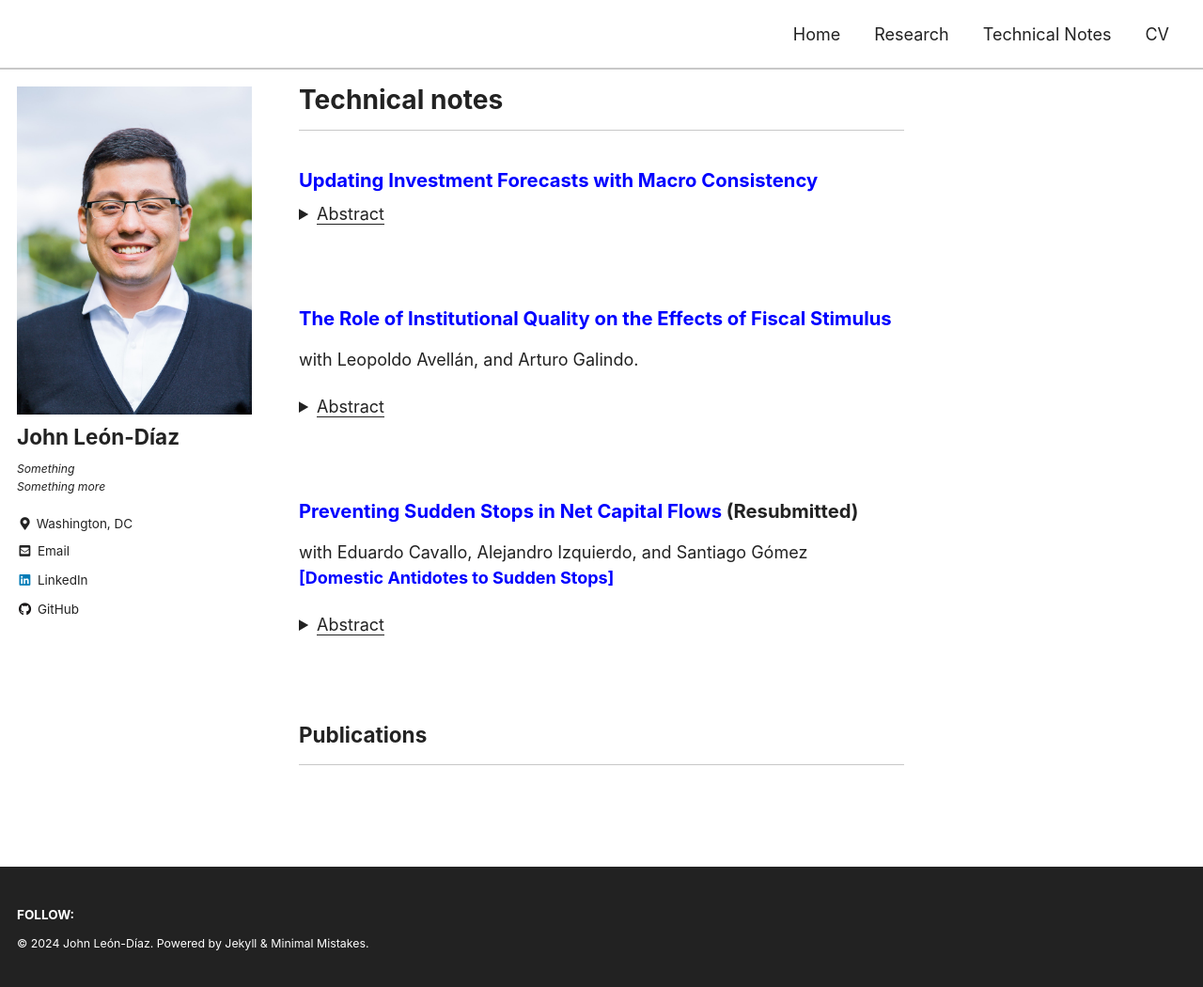
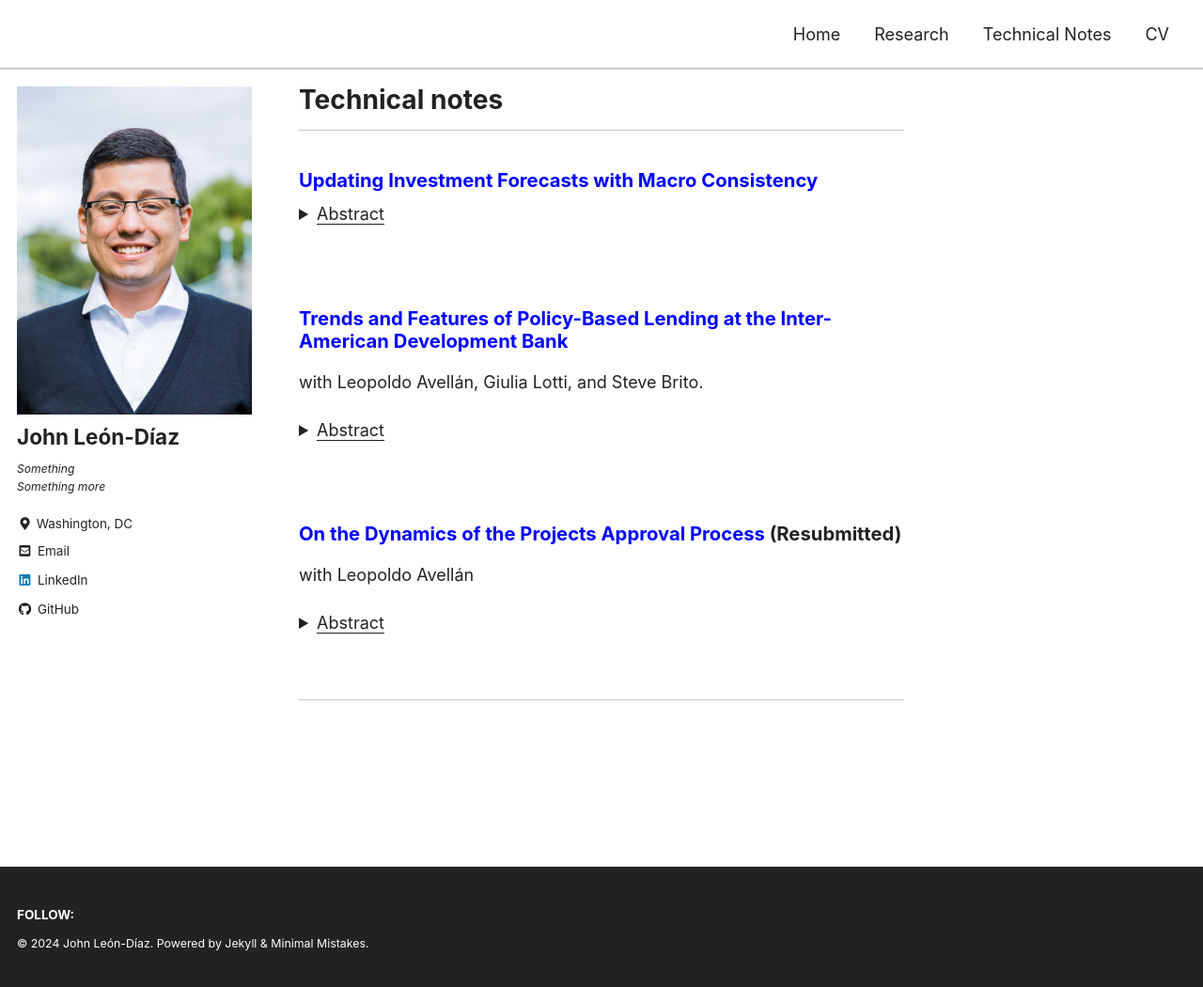
Before and after one commit to jleondia/jleondia.github.io, a Jekyll site: the page built from _pages/technical_notes.md, in a window 1280 px wide and 1050 px high. Shown: the whole window at 94% size. Built offline with Jekyll 4.4.1, drawn with Linux system fonts in a browser that asks for light colours; cached includes are drawn as plain includes; part of the change alters nothing that is shown.

Commit message:
Update technical_notes.md

```diff
--- a/_pages/technical_notes.md
+++ b/_pages/technical_notes.md
@@ -16,25 +16,24 @@ comments: false
 </p>
 </details> <br>
 
-### [The Role of Institutional Quality on the Effects of Fiscal Stimulus](https://publications.iadb.org/en/the-role-of-institutional-quality-on-the-effects-of-fiscal-stimulus)
-with Leopoldo Avellán, and Arturo Galindo.
+### [Trends and Features of Policy-Based Lending at the Inter-American Development Bank](https://publications.iadb.org/en/trends-and-features-policy-based-lending-inter-american-development-bank)
+with Leopoldo Avellán, Giulia Lotti, and Steve Brito.
 
 <details>
     <summary><u>Abstract</u></summary><p>
-  This paper provides evidence on the effect of fiscal stimulus on economic activity for countries with different degrees of institutional quality. For a panel of 113 countries during the period 1988-2017, we find evidence that an increment of 1% in government consumption yields a sizable, persistent and stable increase in economic activity of 0.9% in countries with higher institutional quality.
+  Policy-based lending is an important element within the toolbox of multilateral development banks to assist countries that need budget support and/or that are embarked on institutional changes or reforms. This Technical Note reviews different aspects of policy-based loans (PBLs) to gain a fresh perspective on their structural and financial features. It examines policy-based loans through the lens of their dual goals of providing beneficiary countries with flexible, liquid, and timely funding to meet their financing needs and of supporting policy reforms or institutional changes in a sector or subsector.</p>
+<p>The discussion identifies general trends in policy-based lending in Latin America and the Caribbean, explores the sectoral allocation of the policy-based loans of the Inter-American Development Bank (IDB), and examines how policy-based loans are combined with other instruments as they provide liquidity and support reforms. It also explores how the IDB compares to other multilateral development banks in Latin America and the Caribbean in terms of policy-based lending.
 </p>
 </details> <br>
 
-### [Preventing Sudden Stops in Net Capital Flows](https://publications.iadb.org/en/preventing-sudden-stops-in-net-capital-flows) (Resubmitted)
-with Eduardo Cavallo, Alejandro Izquierdo, and Santiago Gómez  <br>
-  [<b>[Domestic Antidotes to Sudden Stops]</b>](https://publications.iadb.org/en/domestic-antidotes-sudden-stops)
+### [On the Dynamics of the Projects Approval Process](https://publications.iadb.org/en/preventing-sudden-stops-in-net-capital-flows) (Resubmitted)
+with Leopoldo Avellán
 <details>
     <summary><u>Abstract</u></summary><p>
-  Sudden stops in net capital flows can be prevented if domestic investors either repatriate foreign-held assets or roll over their local asset holdings when foreign investors stop lending or sell off their local asset holdings. This paper presents evidence showing that domestic factors such as low levels of liability dollarization, the consistency of the monetary and exchange rate regimes, low inflation, higher growth, and a solid institutional background, explain why some countries are more successful in eliciting the behaviors that increase the probability of preventing a sudden stop following a tightening of the external borrowing constraint. Prevention is key to offsetting an external credit crunch originating in factors that are usually outside the control of borrowing countries, which can turn into costly sudden stops in net capital flows in the affected economies.
+  This technical note analyzes specific project- and country-level characteristics that affect the duration of the projects approval process from year to year and builds a framework to characterize projects that would require further monitoring to complete their approval process. We present evidence that the number of team leaders changes, the time that a project remains in pipeline A, the size of a project relative to the pipeline of its country, and whether it is an electoral year in a given country affect the rate at which projects are approved. These empirical regularities can support the projects preparation process and better allocate resources and efforts to optimize approval times.
 </p>
 </details> <br>
 
 
-## Publications <!-- New line here... -->
 
 ---
```
